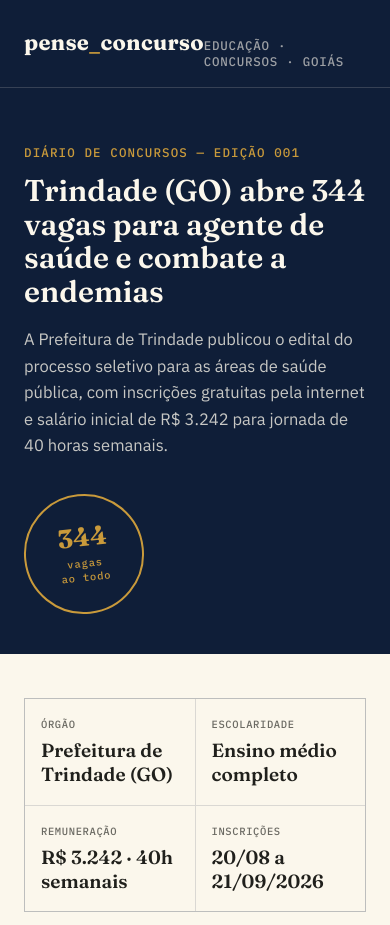
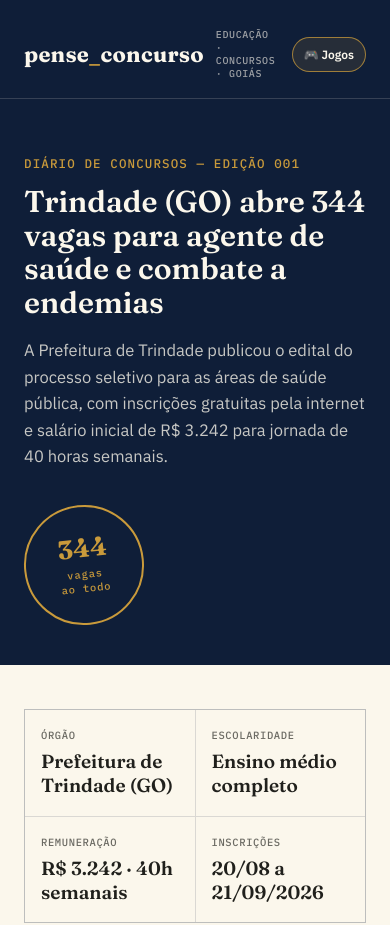
Before and after one commit to ivan419419/Pense_concurso, a plain HTML site: page index.html in a window 390 px wide. Shown: the top 925 px of the page. Drawn offline with Linux system fonts and the light colour scheme.

Commit message:
preview: botão para mural de jogos

```diff
--- a/index.html
+++ b/index.html
@@ -47,6 +47,9 @@
     letter-spacing:0.01em;
   }
   .brand span{color:var(--gold);}
+  .top-actions{display:flex;align-items:center;gap:18px}
+  .games-link{display:inline-flex;align-items:center;gap:8px;padding:10px 15px;border:1px solid rgba(201,154,59,.75);border-radius:999px;background:rgba(201,154,59,.12);color:var(--paper);font-size:13px;font-weight:600;text-decoration:none;white-space:nowrap;transition:background .15s,transform .15s}
+  .games-link:hover,.games-link:focus-visible{background:rgba(201,154,59,.24);transform:translateY(-1px);outline:2px solid var(--gold);outline-offset:2px}
   .tagline{
     font-size:12.5px;
     color:rgba(251,247,236,0.6);
@@ -272,7 +275,7 @@
   }
 
   @media (max-width:640px){
-    .hero{grid-template-columns:1fr;}
+    .topbar{align-items:center;gap:12px}.top-actions{gap:10px}.tagline{font-size:10px}.games-link{padding:9px 11px;font-size:12px}.hero{grid-template-columns:1fr;}
     .stamp{transform:rotate(-6deg);width:120px;height:120px;}
     .stamp .num{font-size:26px;}
     h1{font-size:30px;}
@@ -287,7 +290,10 @@
     <div>
       <div class="brand">pense<span>_</span>concurso</div>
     </div>
-    <div class="tagline">Educação · Concursos · Goiás</div>
+    <div class="top-actions">
+      <div class="tagline">Educação · Concursos · Goiás</div>
+      <a class="games-link" href="https://pense-concurso-link-bio-git-preview-mural-jo-bfaecd-fenix-blast.vercel.app/" target="_blank" rel="noopener noreferrer">🎮 Jogos</a>
+    </div>
   </div>
 
   <div class="hero">
```
